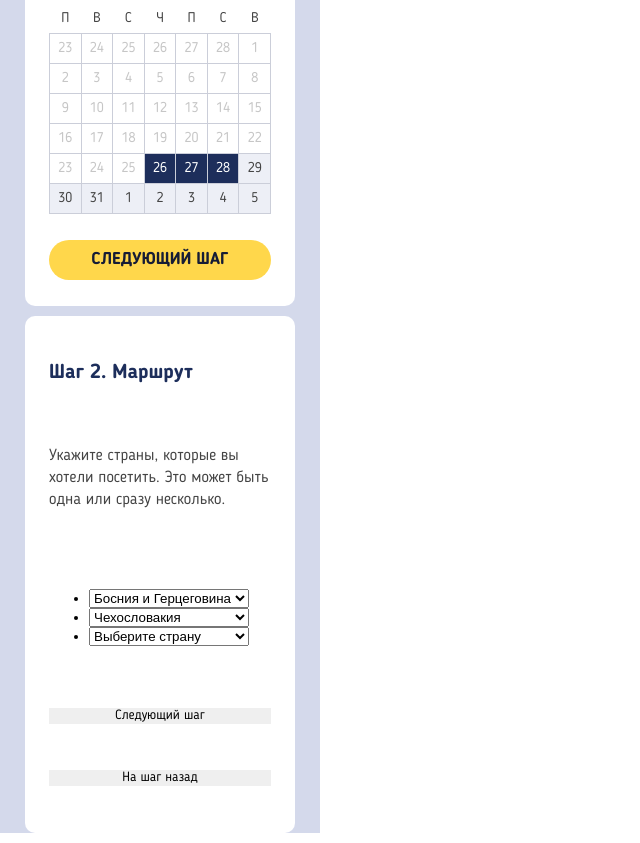
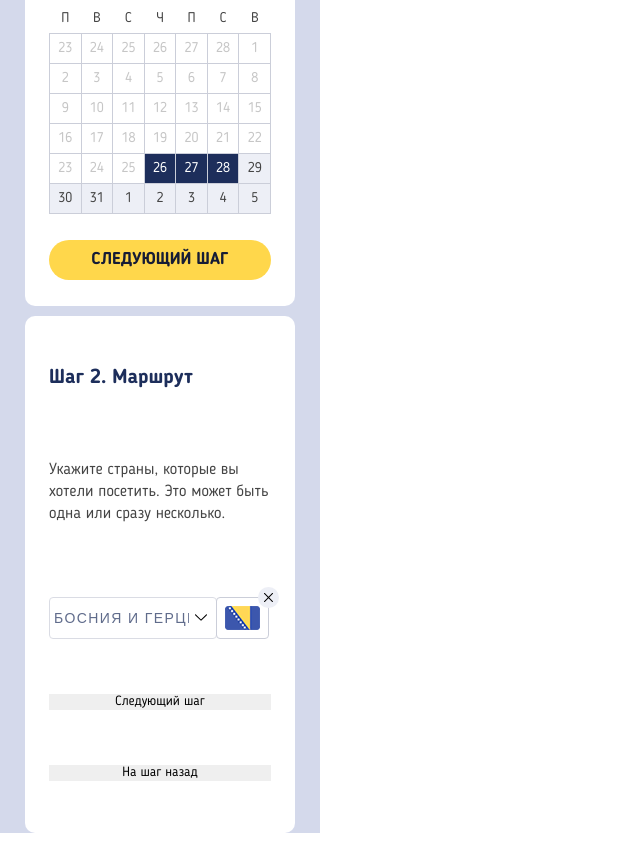
Before and after one commit to HunteX/1316157-pognali-19, a website: page source/form.html in a window 1280 px wide. Shown: the part 1607-2450 px from the top of the page, without its empty margins (0-640 px from the left). Drawn offline with nearby package versions, Linux system fonts and the light colour scheme; files that its build step writes are made by us from their sources.

Commit message:
запилил супер-селект

```diff
--- a/source/form.html
+++ b/source/form.html
@@ -245,35 +245,38 @@
         </p>
         <ul class="step2__list">
           <li class="step2__item">
+            <div class="super-select">
               <label>
-              <select>
+                <select class="super-select__element" disabled>
                   <option disabled>Выберите страну</option>
                   <option value="country-bag" selected>Босния и Герцеговина</option>
                   <option value="country-cz">Чехословакия</option>
                 </select>
               </label>
-            <div class="step2__flag step2__flag--bag"></div>
+              <div class="super-select__flag super-select__flag--bh"></div>
+              <div class="super-select__dotnext"></div>
+            </div>
           </li>
-          <li class="step2__item">
-            <label>
-              <select>
-                <option disabled>Выберите страну</option>
-                <option value="country-bag">Босния и Герцеговина</option>
-                <option value="country-cz" selected>Чехословакия</option>
-              </select>
-            </label>
-            <div class="step2__flag step2__flag--cz"></div>
-          </li>
-          <li class="step2__item">
-            <label>
-              <select>
-                <option disabled selected>Выберите страну</option>
-                <option value="country-bag">Босния и Герцеговина</option>
-                <option value="country-cz">Чехословакия</option>
-              </select>
-            </label>
-            <div class="step2__flag step2__flag--empty"></div>
-          </li>
+<!--          <li class="step2__item">-->
+<!--            <label>-->
+<!--              <select>-->
+<!--                <option disabled>Выберите страну</option>-->
+<!--                <option value="country-bag">Босния и Герцеговина</option>-->
+<!--                <option value="country-cz" selected>Чехословакия</option>-->
+<!--              </select>-->
+<!--            </label>-->
+<!--            <div class="step2__flag step2__flag&#45;&#45;cz"></div>-->
+<!--          </li>-->
+<!--          <li class="step2__item">-->
+<!--            <label>-->
+<!--              <select>-->
+<!--                <option disabled selected>Выберите страну</option>-->
+<!--                <option value="country-bag">Босния и Герцеговина</option>-->
+<!--                <option value="country-cz">Чехословакия</option>-->
+<!--              </select>-->
+<!--            </label>-->
+<!--            <div class="step2__flag step2__flag&#45;&#45;empty"></div>-->
+<!--          </li>-->
         </ul>
         <button type="button" class="button button-next">Следующий шаг</button>
         <button type="button" class="button button-prev">На шаг назад</button>
--- a/source/less/form/index.less
+++ b/source/less/form/index.less
@@ -8,3 +8,4 @@
 @import "search-companions";
 @import "calendar";
 @import "step2";
+@import "super-select";
--- a/source/less/form/step2.less
+++ b/source/less/form/step2.less
@@ -3,4 +3,10 @@
 
 .step2 {
   min-height: 517px;
+
+  &__list {
+    list-style: none;
+    margin: 0;
+    padding: 0;
+  }
 }
--- /dev/null
+++ b/source/less/form/super-select.less
@@ -0,0 +1,67 @@
+@import "../shared/colors";
+@import "../shared/vars";
+@import "../shared/flag";
+
+.super-select {
+  width: 221px;
+  height: 42px;
+  display: flex;
+  flex-direction: row;
+
+  &__element {
+    width: 168px;
+    height: 42px;
+    border-radius: 4px;
+    border: solid 1px @cloudy-blue;
+    background-color: @white;
+    font-size: 14px;
+    font-weight: 500;
+    line-height: 1.29;
+    letter-spacing: 1.4px;
+    color: @dark-slate-blue;
+    text-transform: uppercase;
+  }
+
+  &__flag {
+    position: relative;
+    width: 53px;
+    height: 42px;
+    border-radius: 4px;
+    border: solid 1px @cloudy-blue;
+    background-color: @white;
+    margin-left: -1px;
+  }
+
+  &__flag::before {
+    position: absolute;
+    content: "";
+    width: 24px;
+    height: 36px;
+    background: @white url("@{imgPath}/dropdown-form.svg") center no-repeat;
+    background-size: 12px 7px;
+    top: 2px;
+    left: -28px;
+    cursor: pointer;
+  }
+
+  &__flag::after {
+    position: absolute;
+    content: "";
+    width: 21px;
+    height: 21px;
+    background: @pale-grey url("@{imgPath}/small-cross.svg") center no-repeat;
+    background-size: 9px 9px;
+    border-radius: 50%;
+    top: -11px;
+    left: 41px;
+    cursor: pointer;
+  }
+
+  &__flag--bh {
+    .flag("bh", 35px, 24px);
+  }
+
+  &__flag--cz {
+    .flag("czech", 35px, 24px);
+  }
+}
--- a/source/less/shared/flag.less
+++ b/source/less/shared/flag.less
@@ -1,7 +1,7 @@
 @import "vars";
 
-.flag(@direction, @width, @height) {
-  background-image: url("@{imgPath}/flags/@{direction}.png");
+.flag(@flag, @width, @height) {
+  background-image: url("@{imgPath}/flags/@{flag}.png");
   background-size: @width @height;
   background-repeat: no-repeat;
   background-position: center;
```
Also changed, not shown: source/img/flags/bh.png (added). Lines whose indentation alone changed are shown as unchanged.
